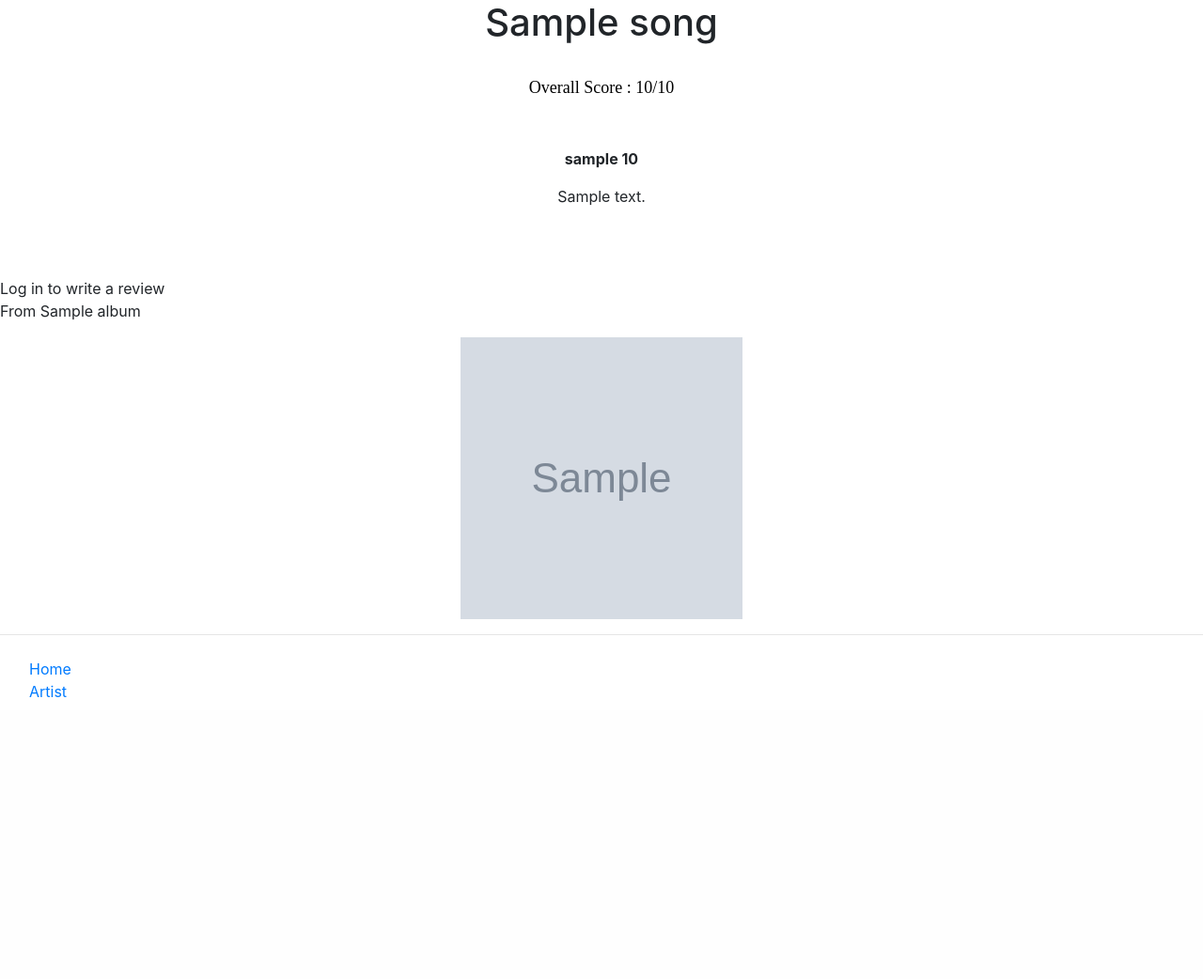
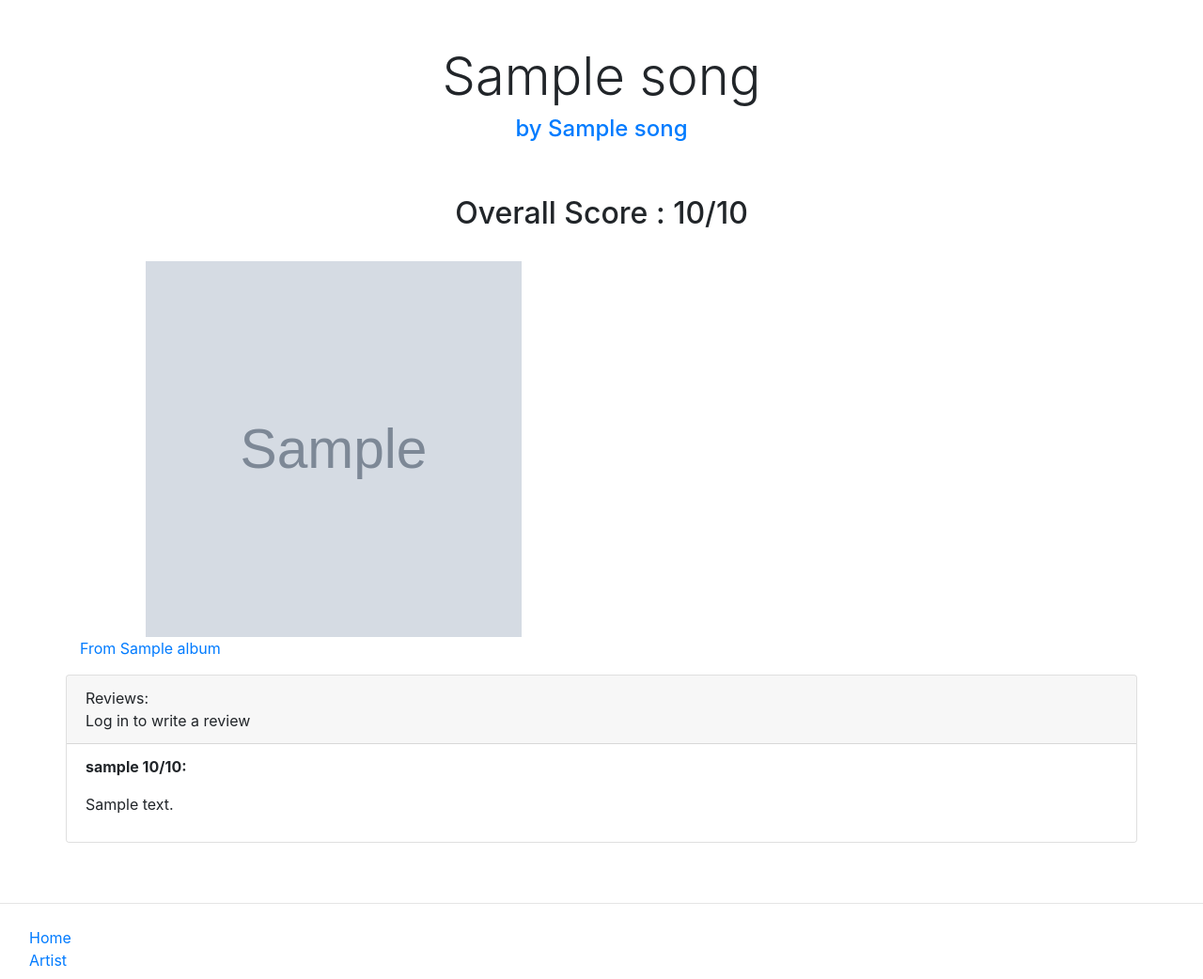
Before and after one commit to amykidd2/Applausable_WAD2_Group_Project, a Django app: a page that uses templates/applausable/song.html in a window 1280 px wide. Shown: the part 56-1098 px from the top of the page at 94% size. Before the commit the page ends 798 px from the top, so only its background shows below. Run offline with Django 3.2, Linux system fonts and the light colour scheme; tables that the repository leaves empty hold one stand-in row (values such as "Sample post"); grey boxes marked "Sample" are stand-in pictures; some libraries are stand-ins or nearby versions.

Commit message:
Updated Song Page

```diff
--- a/templates/applausable/song.html
+++ b/templates/applausable/song.html
@@ -10,55 +10,47 @@
 {% block body_block %}
 
 <link rel="stylesheet" type="text/css" href="{% static 'css/general.css' %}">
+
+
+<div class="Song-header px-3 py-3 pt-md-5 pb-md-4 mx-auto text-center">
   {% if song %}
+  <h1 class="display-4">{{ song.title }}</h1>
 
-<h1 align="center">{{ song.title }}</h1>
-</br>
-
+  {% if song.artistName %}
+  <a href="{% url 'applausable:show_artist' song.artistID.slug %}">
+  <h4 class="artistname" align="center">by {{ song.artistName }}</h4>
+  </a>
+  {% endif %}
+  <br />
+  <br />
   {% if overallScore %}
-
-<p class="overallscore" align="center">Overall Score : {{overallScore.score__avg|floatformat}}/10</p>
+  <h2 class="overallscore" align="center">Overall Score : {{overallScore.score__avg|floatformat}}/10</h2>
   {% endif %}
 
-<br />
 
-{% for review in reviews %}
-<div class="comments" align="center" style="padding: 10px;">
-    <p class="font-weight-bold">
-        {{ review.user.username }} {{ review.score }}
-        <span class=" text-muted font-weight-normal">
+</div>
 
-        </span>
-    </p>
-    {{ review.review | linebreaks }}
-</div>
-        {% endfor %}
+<div class="container">
+  <div class="row">
 
-<br />
-
-
-
-<br />
-{% if user.is_authenticated %}
-<a href="{% url 'applausable:add_review' song.slug %}">Write a Review</a>
-{% else %}
-Log in to write a review
-{% endif %}
-<p>From {{ song.albumID.albumName }}</p>
-
+    <div class="col">
 	  <a href="{% url 'applausable:show_album' song.albumID.slug %}">
 
       <img src="{{ MEDIA_URL }}{{ song.albumID.albumCover }}"
-         width="300"
-         height="300" alt="Album Cover" />
+         width="400"
+         height="400" alt="Album Cover" />
+         <p>From {{ album.albumName }}</p>
+	  </a>
+	</div>
 
-</a>
-
+    <div class="col">
 
 	  <p id="demo"></p>
       <div id="player"></div>
 
+	  {% if song.linkToSong %}
       <script id="searcher" link={{link}}>
+
     //2. This code loads the IFrame Player API code asynchronously.
     var script_tag = document.getElementById('searcher')
     var search_term = script_tag.getAttribute("link");
@@ -138,4 +130,47 @@ Log in to write a review
 		<br />
 		<h1>No song found</h1>
 		{% endif %}
+	</div>
+
+
+  </div>
+ </div>
+
+ <div class="container">
+  <div class="row">
+
+
+
+    <div class="card" style="width: 85rem;">
+  <div class="card-header">
+    Reviews: <br />
+	{% if user.is_authenticated %}
+    <a href="{% url 'applausable:add_review' song.slug %}">Write a Review</a>
+    {% else %}
+    Log in to write a review
+    {% endif %}
+  </div>
+    <ul class="list-group list-group-flush">
+    {% for review in reviews %}
+	<li class="list-group-item">
+	<p class="font-weight-bold">
+	{{ review.user.username }} {{ review.score }}/10:
+	</p>
+	{{ review.review | linebreaks }}</li>
+    {% endfor %}
+  </ul>
+</div>
+ </div>
+
+
+  </div>
+
+
+
+
+<br />
+
+<br />
+
+{% endif %}
 {% endblock %}
```
Lines whose indentation alone changed are shown as unchanged.
